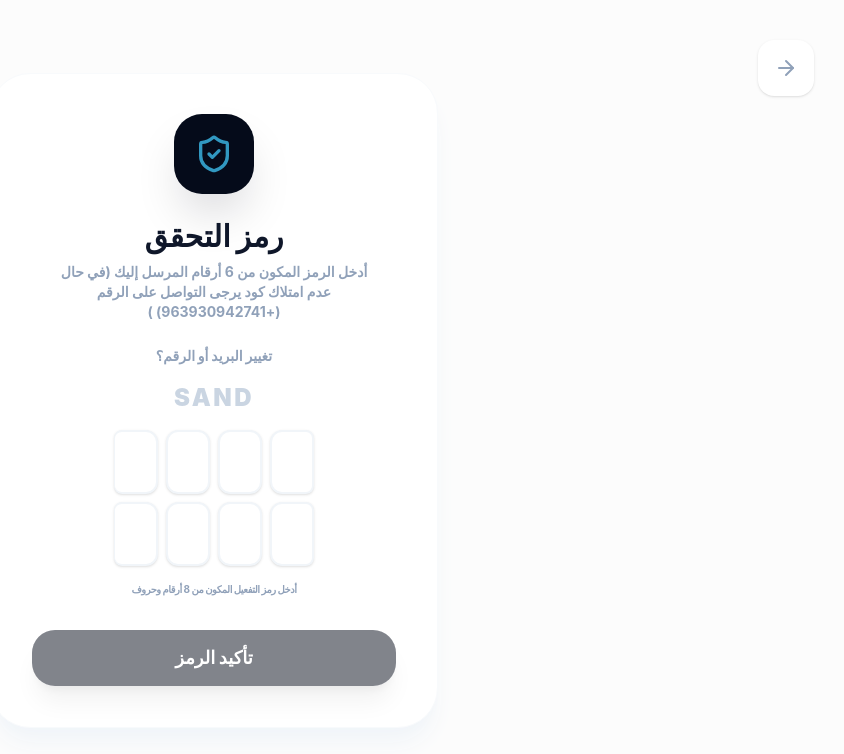
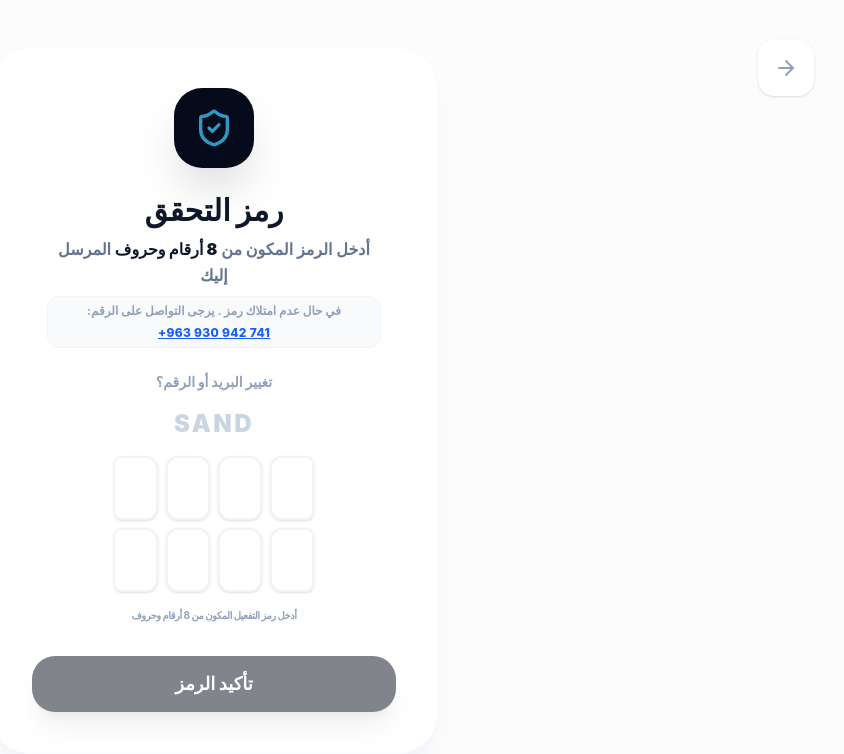
Before and after one commit to maichealalbotrous/matajer-pro-FrontEnd, a React (Vite) app: page /ValidateCode in a window 1280 px wide. Shown: the top 754 px of the page, without its empty margins (426-1270 px from the left). Built offline with nearby package versions, Linux system fonts and the light colour scheme; sample sign-in values are in the browser's storage.

Commit message:
FIX the validate form

```diff
--- a/src/components/subKey_component/OTPHeader/OTPHeader.jsx
+++ b/src/components/subKey_component/OTPHeader/OTPHeader.jsx
@@ -1,28 +1,44 @@
 import { ShieldCheck } from 'lucide-react';
 import { useNavigate } from 'react-router-dom';
 
-const OTPHeader = function() {
+const OTPHeader = function () {
   const navigate = useNavigate();
 
   return (
-    <div className="space-y-6 text-center">      <div className="flex justify-center">
+    <div className="space-y-6 text-center">
+      {' '}
+      <div className="flex justify-center">
         <div className="w-20 h-20 bg-[#050b1a] rounded-[28px] flex items-center justify-center shadow-2xl shadow-[#050b1a]/20 text-white">
           <ShieldCheck size={40} className="text-[#3198c1]" />
         </div>
       </div>
+      <div className="space-y-2 text-center">
+        <h1 className="text-3xl font-black text-[#0f172a]">رمز التحقق</h1>
 
-      <div className="space-y-2">
-        <h1 className="text-3xl font-black text-[#0f172a]">رمز التحقق</h1>
-        <p className="text-slate-400 font-bold px-4 text-sm">
-          أدخل الرمز المكون من 6 أرقام المرسل إليك
+        <div className="space-y-2 px-4">
+          {/* النص الرئيسي */}
+          <p className="text-slate-500 font-bold text-sm sm:text-base leading-relaxed">
+            أدخل الرمز المكون من{' '}
+            <span className="text-slate-900 font-[900]">8 أرقام وحروف</span>{' '}
+            المرسل إليك
+          </p>
 
-      (في حال عدم امتلاك كود يرجى التواصل على الرقم (+963930942741)  )
-        </p>
+          {/* صندوق رقم التواصل */}
+          <div className="inline-flex flex-wrap items-center justify-center gap-1.5 py-1.5 px-3 rounded-xl bg-slate-50 border border-slate-100 text-xs font-bold text-slate-400">
+            <span>في حال عدم امتلاك رمز . يرجى التواصل على الرقم:</span>
+            <a
+              href="tel:+963930942741"
+              dir="ltr"
+              className="text-blue-600 hover:text-blue-700 underline font-extrabold tracking-wide"
+            >
+              +963 930 942 741
+            </a>
+          </div>
+        </div>
       </div>
-
       <div className="flex items-center justify-center gap-2">
         <button
-          onClick={() => navigate("/Auth")}
+          onClick={() => navigate('/Auth')}
           className="text-sm cursor-pointer font-black text-slate-400 hover:text-[#3198c1] transition-colors"
         >
           تغيير البريد أو الرقم؟
@@ -30,6 +46,6 @@ const OTPHeader = function() {
       </div>
     </div>
   );
-}
+};
 
 export default OTPHeader;
--- a/src/components/subKey_component/OTPInputForm/OTPInputForm.jsx
+++ b/src/components/subKey_component/OTPInputForm/OTPInputForm.jsx
@@ -18,7 +18,8 @@ const OTPInputForm = ({ value, onChange }) => {
         value={value}
         onChange={onChange}
         className="w-full"
-        // ✅ هذا النمط يخبر الحقل بقبول الحروف والأرقام معاً (أبجدي رقمي) بدلاً من الأرقام فقط
+         type="text"
+        inputMode="text"
         pattern="^[a-zA-Z0-9]*$"
       >
         <div className="flex flex-wrap items-center justify-center gap-1 sm:gap-2">
```
Also changed, not shown: 4 other files (tests, documents, lock files or other folders).
